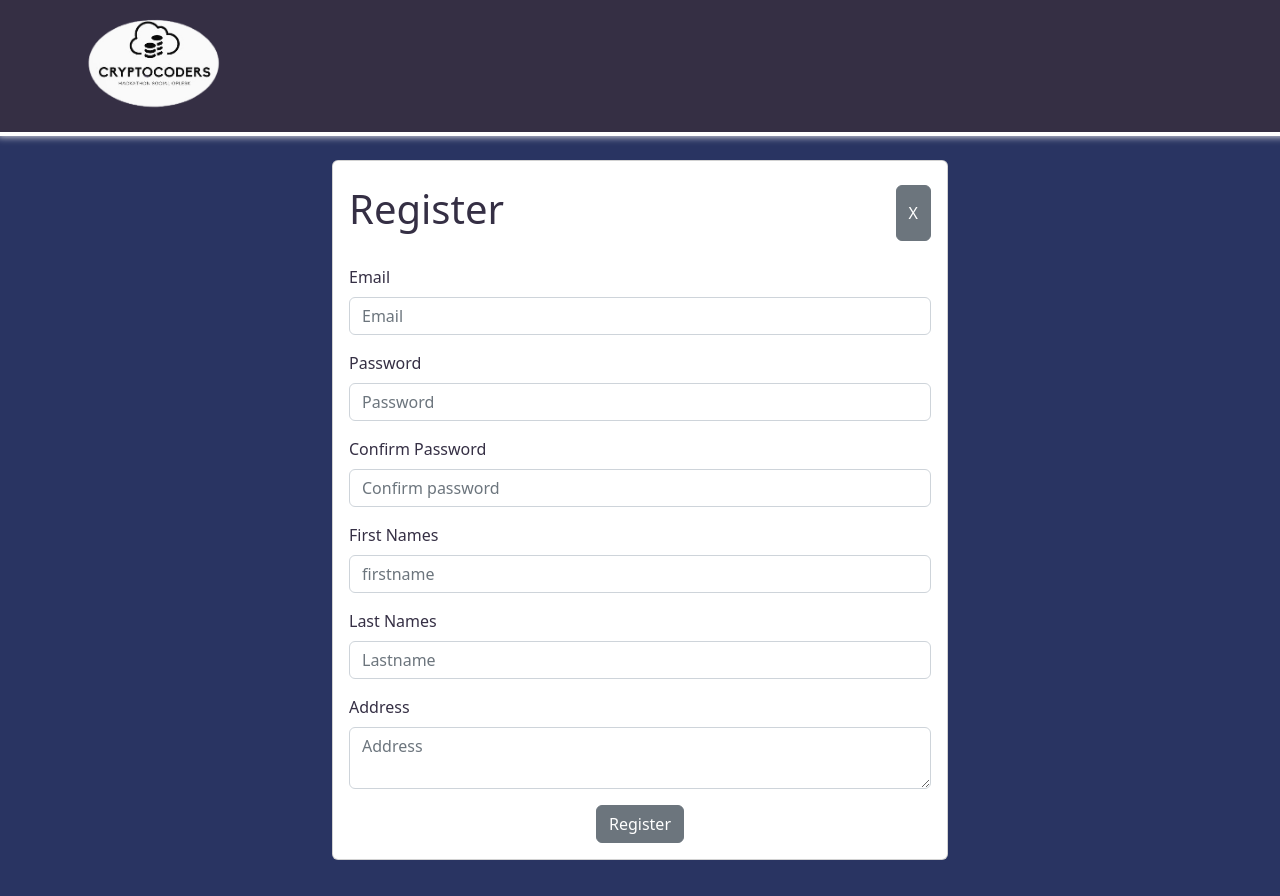
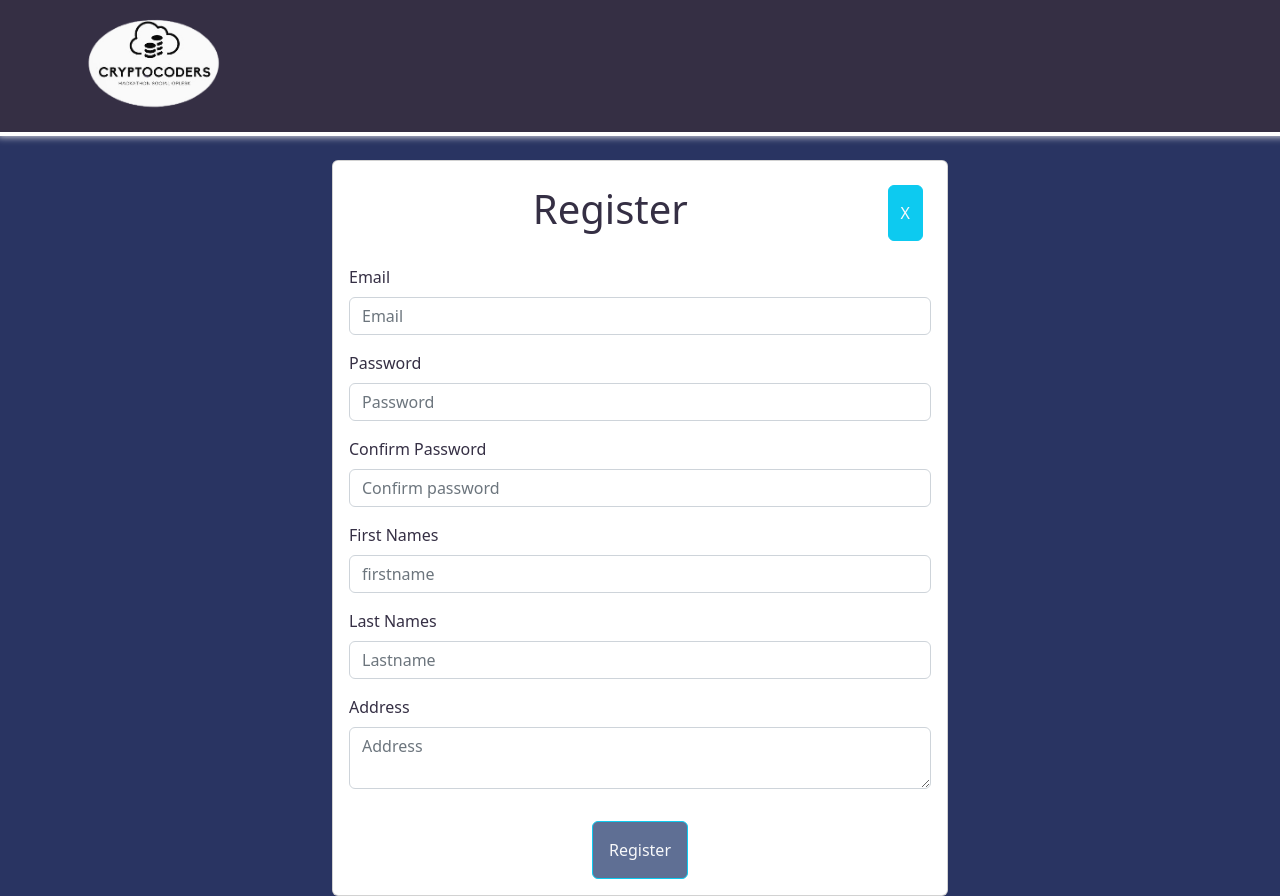
Before and after one commit to requin883/NuevoFront, a React (Vite) app: page /Register in a window 1280 px wide. Before the commit the page ends 860 px from the top, so only its background shows below. Built offline with nearby package versions, Linux system fonts and the light colour scheme.

Commit message:
feat: add buttons style and change buttons functionality

```diff
--- a/src/Pages/Homepages/Components/Register.jsx
+++ b/src/Pages/Homepages/Components/Register.jsx
@@ -1,4 +1,4 @@
-import { useForm, Controller} from "react-hook-form";
+import { useForm, Controller } from "react-hook-form";
 import { yupResolver } from "@hookform/resolvers/yup";
 import API_AXIOS from "../../../settings/settings";
 import { useNavigate } from "react-router-dom";
@@ -63,15 +63,15 @@ function Register() {
       <Container className="w-50 text-dark">
         <Card className="d-flex regcard justify-self-center">
           <CardTitle className="pt-4 d-flex">
-            <h1 className="ms-3"> Register</h1>
-            <Button className="ms-auto me-3" onClick={() => navigate("/home")}>X</Button>
+            <h1 className="flex-fill text-center"> Register</h1>
+            <Button className="text-light me-4" color="info" disabled={spinner} onClick={() => navigate("/home")}>X</Button>
           </CardTitle>
           <CardBody>
             <Form onSubmit={handleSubmit(fnSend)}>
 
               <FormGroup>
                 <Label for="email"> Email </Label>
-                <Input id="email" placeholder="Email" type="email" invalid={errors?.email?true:false} innerRef={ref} {...emailField} />
+                <Input id="email" placeholder="Email" type="email" invalid={errors?.email ? true : false} innerRef={ref} {...emailField} />
                 {errors?.email &&
                   <FormFeedback>{errors.email?.message}</FormFeedback>}
               </FormGroup>
@@ -204,8 +204,7 @@ function Register() {
 
 
               <Container className="text-center">
-
-                <Button type="submit">Register </Button>
+                {spinner ? <Button className="btn-menu text-light" color="info" type="submit"><Spinner /></Button> : <Button className="btn-menu text-light" color="info" type="submit">Register</Button>}
               </Container>
             </Form>
           </CardBody>
```
Lines whose indentation alone changed are shown as unchanged.
